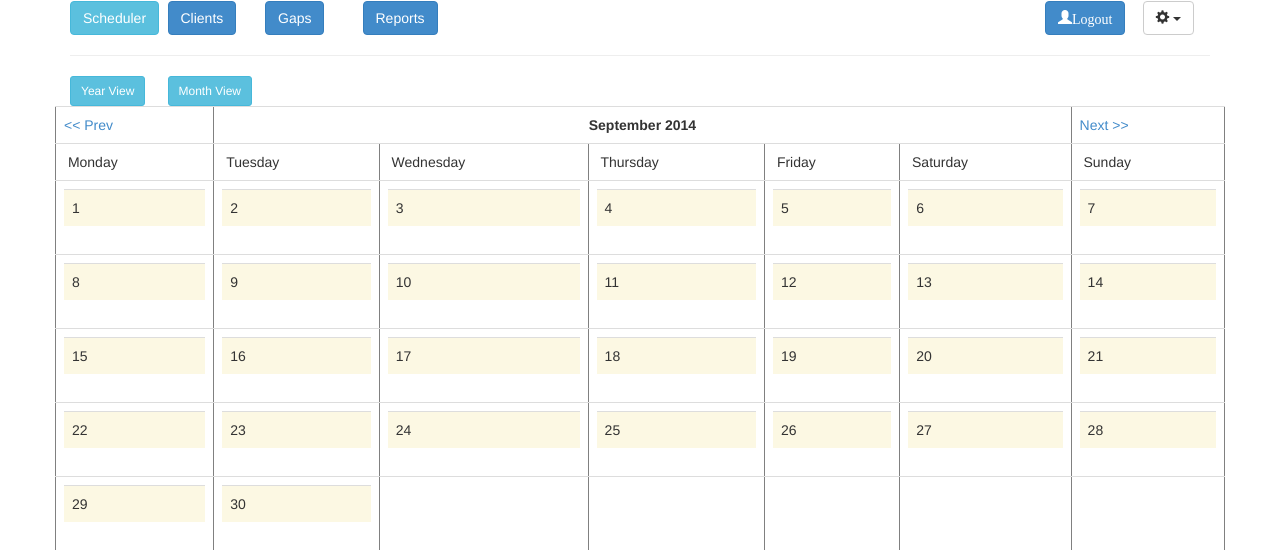
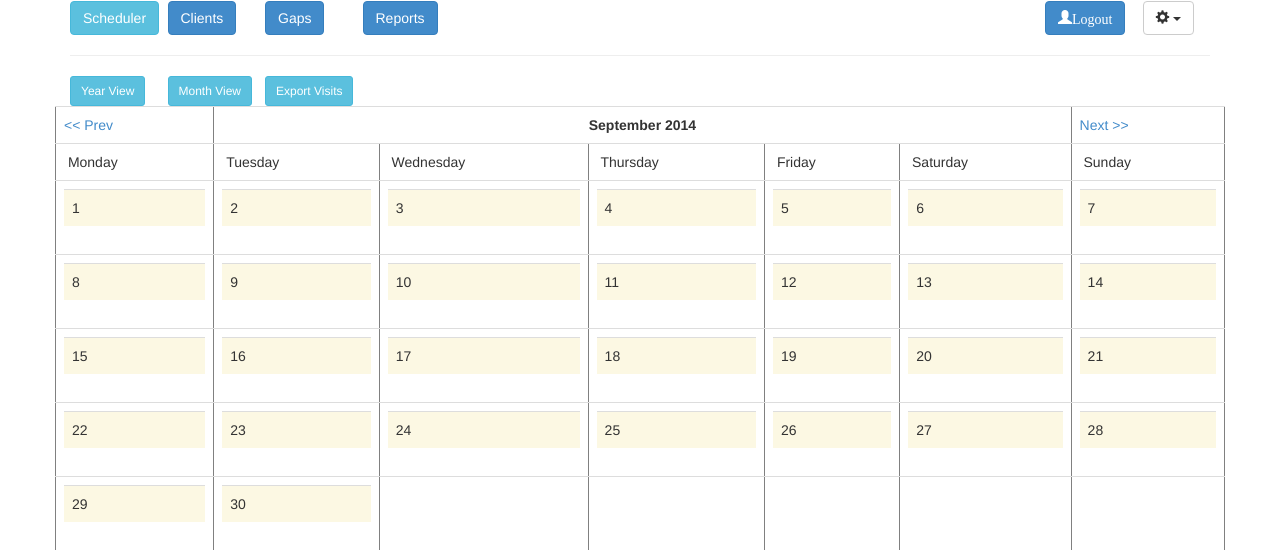
Before and after one commit to dwagon/Scheduler, a Django app: page /report/month in a window 1280 px wide. Shown: the top 550 px of the page. Run offline with Django 3.2, Linux system fonts and the light colour scheme; a user stored in the database is signed in; data that the repository does not hold is empty; parts of the project's set-up code (start-up, migrations or seed data) failed here and were passed over; some libraries are stand-ins or nearby versions.

Commit message:
Move export visit data functionality to reports

```diff
--- a/scheduler/report/reports.py
+++ b/scheduler/report/reports.py
@@ -2,10 +2,12 @@ import datetime
 import calendar
 
 from django.shortcuts import render
+from django.http import HttpResponse
 from django.contrib.auth.decorators import login_required
 
 from gap.models import inGap
 from visit.models import Visit
+from client.models import Client
 
 mnames = "January February March April May June July August September October November December".split()
 
@@ -114,4 +116,20 @@ def displayDay(request, year=None, month=None, day=None):
     # TODO
     pass
 
+
+################################################################################
+@login_required
+def exportData(request):
+    import csv
+    response = HttpResponse(content_type='text/csv')
+    response['Content-Disposition'] = 'attachment; filename="schedule.csv"'
+    writer = csv.writer(response)
+    writer.writerow(['Client', 'Visit', 'Notes'])
+
+    for client in Client.objects.all():
+        writer.writerow([client.name, None, client.note])
+        for visit in Visit.objects.filter(client=client):
+            writer.writerow(['', visit.date, visit.note])
+    return response
+
 # EOF
--- a/scheduler/report/templates/report/base.html
+++ b/scheduler/report/templates/report/base.html
@@ -7,6 +7,9 @@
             </div>
             <div class="col-md-1">
                 <a href="{% url 'displayThisMonth' %}"><button type="button" class="btn btn-info btn-sm">Month View</button></a>
+            </div>
+            <div class="col-md-1">
+                <a href="{% url 'exportData' %}"><button type="button" class="btn btn-info btn-sm">Export Visits</button></a>
             </div>
         </div>
     </div>
--- a/scheduler/report/urls.py
+++ b/scheduler/report/urls.py
@@ -1,6 +1,6 @@
 from django.conf.urls import patterns, url
 from .reports import reportIndex, displayMonth, displayClientMonth, displayYear
-from .reports import displayDay
+from .reports import displayDay, exportData
 
 urlpatterns = patterns(
     '',
@@ -13,6 +13,7 @@ urlpatterns = patterns(
     url(r"^year/$", displayYear, name='displayYear'),
     url(r"^year/(\d+)$", displayYear, name='displayYear'),
     url(r"^day/(\d+)/(\d+)/(\d+)/$", displayDay, name='displayDay'),
+    url(r'^exportData$', exportData, name='exportData'),
     )
 
 # EOF
--- a/scheduler/scheduler/templates/base/base.html
+++ b/scheduler/scheduler/templates/base/base.html
@@ -59,8 +59,6 @@
                 <span class="caret"></span>
             </button>
             <ul class="dropdown-menu" role="menu" aria-labelledby="cfgmenu">
-                <li role="presentation"><a role="menuitem" href="{% url 'exportData' %}">Export Visit Data</a></li>
-                <li role="presentation" class="divider"></li>
                 <li role="presentation"><a role="menuitem" href="{% url 'index' %}">{{user.username}}</a></li>
                 <li role="presentation" class="divider"></li>
                 <li role="presentation"><a role="menuitem" href="{% url 'generateAllVisits' %}">Generate all visits</a></li>
--- a/scheduler/scheduler/urls.py
+++ b/scheduler/scheduler/urls.py
@@ -4,15 +4,13 @@ from django.contrib.staticfiles.urls import staticfiles_urlpatterns
 from django.contrib.auth.views import login, logout
 from django.conf import settings
 
-from .views import index, exportData
-
+from .views import index
 
 admin.autodiscover()
 
 urlpatterns = patterns(
     '',
     url(r'^$', index, name='index'),
-    url(r'^exportData$', exportData, name='exportData'),
     url(r'^client/', include('client.urls')),
     url(r'^gap/', include('gap.urls')),
     url(r'^visit/', include('visit.urls')),
```
Also changed, not shown: scheduler/scheduler/views.py (+0 -20 lines).
